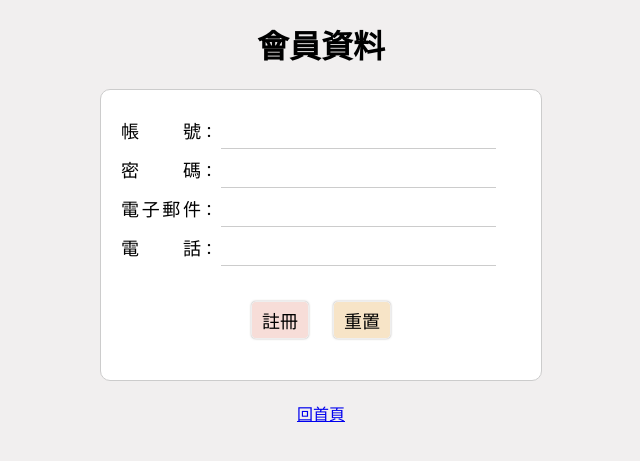
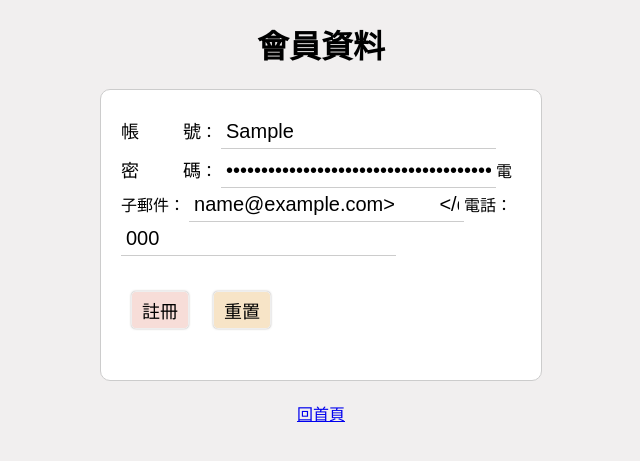
Before and after one commit to youyu129/113-PHP, a PHP site: page /edit_form.php?id=1 in a window 1280 px wide. Shown: the top 461 px of the page, without its empty margins (319-959 px from the left). Run offline with PHP 8.4, Linux system fonts and the light colour scheme; tables that the repository leaves empty or names only in its code hold one stand-in row (values such as "Sample post").

Commit message:
新增edit_form的sql連線_設定變數

```diff
--- a/edit_form.php
+++ b/edit_form.php
@@ -95,7 +95,11 @@
     ?>
 
     <h1>會員資料</h1>
-
+<?php
+$dsn="mysql:host=localhost;charset=utf8;dbname=crud";
+$pdo=new PDO ($dsn,'root','');
+$mem=$pdo->query("select * from `member` where `id`='{$_GET['id']}'")->fetch(PDO::FETCH_ASSOC);
+?>
     <!-- form也可以傳給自己 但因為cookie有時候有些地方會出問題 -->
     <!-- <form action="?" method="post"> -->
 
@@ -104,19 +108,19 @@
     <form action="edit.php" method="post">
         <div>
             <label for="">帳號</label>：
-            <input type="text" name="acc" id="">
+            <input type="text" name="acc" value="<?=$mem['acc'];?>">
         </div>
         <div>
             <label for="">密碼</label>：
-            <input type="password" name="pw" id="">
+            <input type="password" name="pw" value="<?=$mem['pw'];?>>
         </div>
         <div>
             <label for="">電子郵件</label>：
-            <input type="text" name="email" id="">
+            <input type="text" name="email" value="<?=$mem['email'];?>>
         </div>
         <div>
             <label for="">電話</label>：
-            <input type="text" name="tel" id="">
+            <input type="text" name="tel" value="<?=$mem['tel'];?>">
         </div>
         <div>
             <input type="submit" value="註冊">
--- a/success.php
+++ b/success.php
@@ -35,7 +35,7 @@ foreach($rows as $row){
             <td><?=$row['email'];?></td>
             <td><?=$row['tel'];?></td>
             <td>
-                <a href="edit.php?id=<?=$row['id'];?>">編輯</a>
+                <a href="edit_form.php?id=<?=$row['id'];?>">編輯</a>
                 <a href="del.php?id=<?=$row['id'];?>">刪除</a>
             </td>
         </tr>
```
